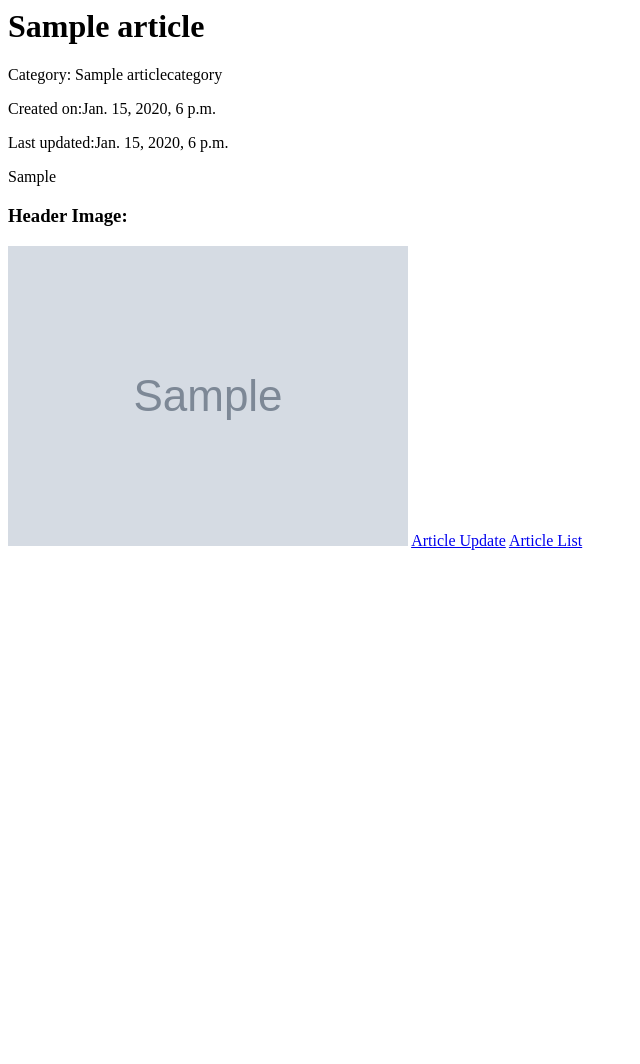
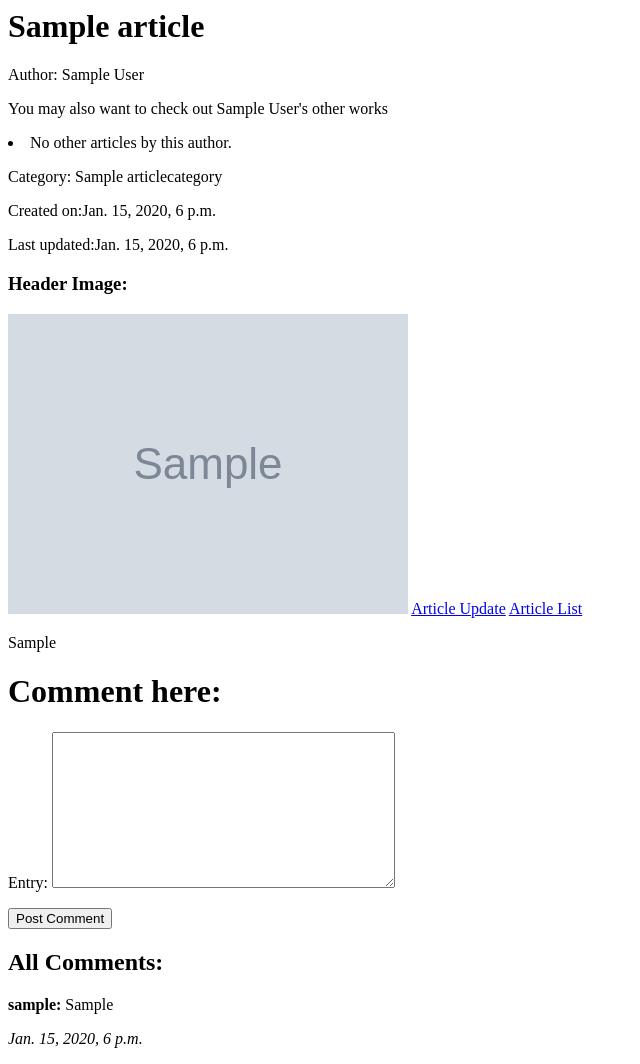
Before and after one commit to eevicteen/hobbysite-G-13, a Django app: page /blog/article/1/ in a window 1280 px wide. Shown: the whole page, without its empty margins (0-640 px from the left). Before the commit the page ends 550 px from the top, so only its background shows below. Run offline with Django 5.2, Linux system fonts and the light colour scheme; a user stored in the database is signed in; tables that the repository leaves empty hold one stand-in row (values such as "Sample post"); grey boxes marked "Sample" are stand-in pictures.

Commit message:
Implemented Article Detail View, and Article Create View (DOES NOT HAVE BONUS)

```diff
--- a/blog/models.py
+++ b/blog/models.py
@@ -34,6 +34,7 @@ class Article(models.Model):
 
     def __str__(self):
         """Return the name of the Article itself."""
+
         return self.title
 
     class Meta:
@@ -44,6 +45,7 @@ class Article(models.Model):
 
 class Comment(models.Model):
     """Create Comment model with appropriate field, sorted by date."""
+
     author = models.ForeignKey(Profile, on_delete=models.SET_NULL, null=True)
     article = models.ForeignKey(Article, on_delete=models.CASCADE)
     entry = models.TextField()
@@ -52,11 +54,13 @@ class Comment(models.Model):
 
     class Meta:
         """Order the comments based on its creation date."""
+
         ordering = ["creation_date"]
 
 
 class ArticleImage(models.Model):
     """Create ArticleImage model with appropriate fields."""
+
     image = models.ImageField(upload_to='recipe_images/', null=False)
     description = models.TextField(max_length=255)
     article = models.ForeignKey(
--- a/blog/templates/blog_details.html
+++ b/blog/templates/blog_details.html
@@ -5,12 +5,37 @@
 
 {% block content %}
     <h1>{{ article.title }}</h1>
+    <p>Author: {{article.author}}</p>
+<p> You may also want to check out {{article.author}}'s other works<p>
+{% for other_article in other_articles %}
+    <li><a href="{% url 'blog:blog_detail' other_article.id %}">{{ other_article.title }}</a></li>
+    {% empty %}
+    <li>No other articles by this author.</li>
+{% endfor %}
+</p>
     <p>Category: {{article.category.name}}</p>
     <p>Created on:{{article.creation_date}}</p>
     <p>Last updated:{{article.most_recent_update_date}}</p>
-    <p>{{article.entry}}</p>
     <h3>Header Image:</h3>
     <img src="{{ article.header_image.url }}">
     <a href ="{% url 'blog:article_update' id=article.id %} ">Article Update</a>
     <a href="{% url 'blog:blog_list' %}">Article List</a>
+    <p>{{article.entry}}</p>
+{% if user.is_authenticated %}
+<h1>Comment here:</h1>
+<form method="post" action="{% url 'blog:blog_detail' article.id %}">
+    {% csrf_token %}
+    {{ comment_form.as_p }}
+    <button type="submit">Post Comment</button>
+</form>
+{% endif %}
+<h2>All Comments:</h2>
+{% for comment in comments %}
+    <div>
+        <p><strong>{{ comment.author.user.username }}:</strong> {{ comment.entry }}</p>
+        <p><em>{{ comment.creation_date }}</em></p>
+    </div>
+{% empty %}
+    <p>No comments yet.</p>
+{% endfor %}
 {% endblock %}
--- a/blog/templates/blog_list.html
+++ b/blog/templates/blog_list.html
@@ -21,7 +21,6 @@
 {% if user.is_authenticated %}
 <h2>All Articles by Category</h2>
 {% for category, articles in categorized_articles.items %}
-
   <h3>Category: {{ category.name }}</h3>
   <p>{{ category.description }}</p>
   <ul>
--- a/blog/views.py
+++ b/blog/views.py
@@ -9,19 +9,13 @@ from .forms import ArticleForm, ArticleCategoryForm, CommentForm, ArticleImageFo
 @login_required
 def blog_list(request):
     """Return blog list with user-specific and categorized articles."""
-    user_profile = request.user.profile  # get the Profile associated with the logged-in User
-
+    user_profile = request.user.profile
     categories = ArticleCategory.objects.all()
-
-    # User's own articles
     user_articles = Article.objects.filter(author=user_profile)
-
-    # All articles grouped by category
     categorized_articles = {}
     for category in categories:
         categorized_articles[category] = Article.objects.filter(
             category=category)
-
     return render(request, "blog_list.html", {
         "user_articles": user_articles,
         "categorized_articles": categorized_articles
@@ -32,7 +26,26 @@ def blog_list(request):
 def blog_details(request, id):
     """Return blog_details html file with apt context."""
     article = Article.objects.get(id=id)
-    return render(request, "blog_details.html", {"article": article})
+    form = CommentForm()
+    if request.method == "POST":
+        form = CommentForm(request.POST)
+        if form.is_valid():
+            comment = form.save(commit=False)
+            comment.article = article
+            profile = Profile.objects.get(user=request.user)
+            comment.author = profile
+            comment.save()
+            print(comment.entry)
+            return redirect('blog:blog_detail', article.id)
+    comments = article.comment_set.all().order_by('-creation_date')
+    other_articles = Article.objects.filter(
+        author=article.author).exclude(pk=article.pk)[:2]
+    return render(request, 'blog_details.html', {
+        'article': article,
+        'comment_form': form,
+        'comments': comments,
+        'other_articles': other_articles,
+    })
 
 
 @login_required
@@ -49,14 +62,15 @@ def add_article(request):
             return redirect("blog:blog_list")
     return render(request, "add_article.html", {"form": form})
 
+
 def article_update(request, id):
     """Allows logged-in users to update their article."""
     article = get_object_or_404(Article, pk=id)
     if str(article.author) != str(request.user):
-        #print (request.user)
-        #print (article.author)
-        #redirects unauthorized users back to blog_list.
-        return redirect ("blog:blog_list")
+        # print (request.user)
+        # print (article.author)
+        # redirects unauthorized users back to blog_list.
+        return redirect("blog:blog_list")
     if request.method == "POST":
         form = ArticleForm(request.POST, request.FILES, instance=article)
         if form.is_valid():
@@ -64,4 +78,4 @@ def article_update(request, id):
             return redirect('blog:blog_detail', article.id)
     else:
         form = ArticleForm(instance=article)
-    return render(request, 'add_article.html', {'form': form, 'article': article})  # Ensure response is returned
+    return render(request, 'add_article.html', {'form': form, 'article': article})
```
